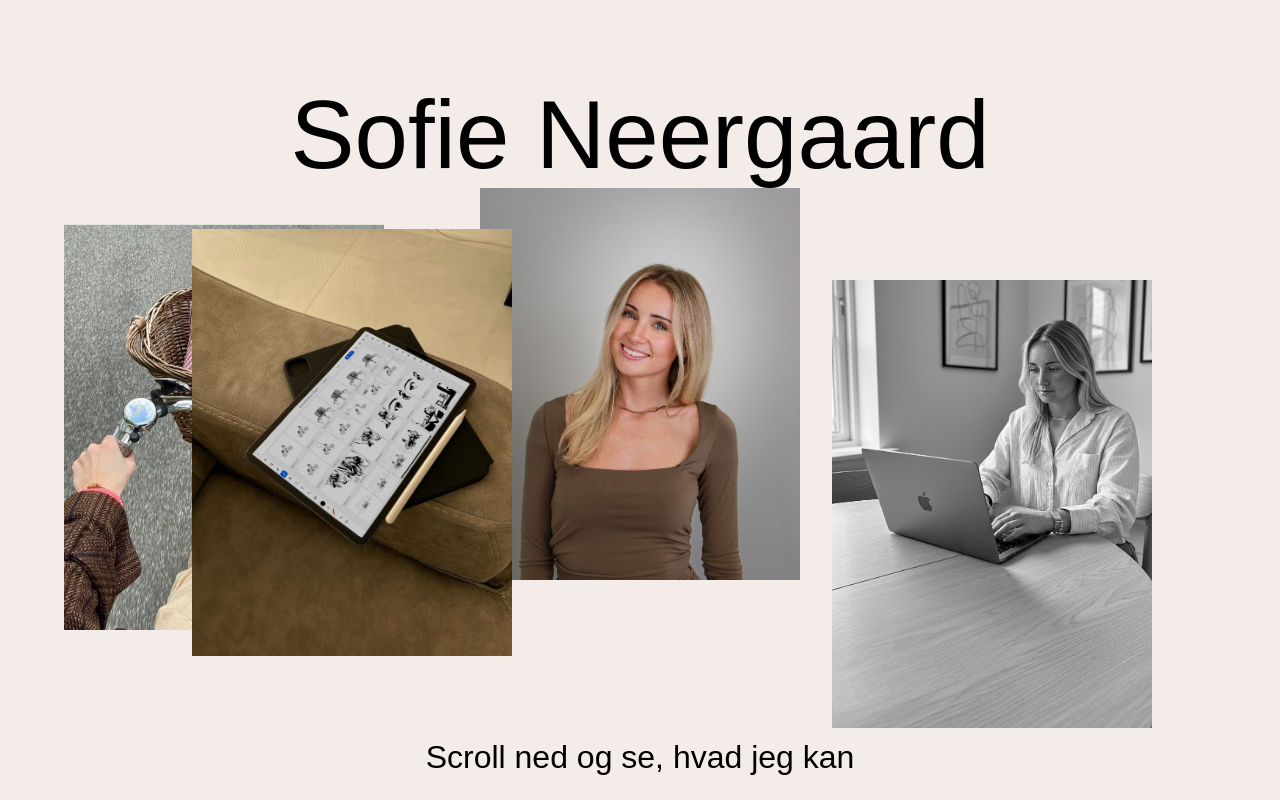
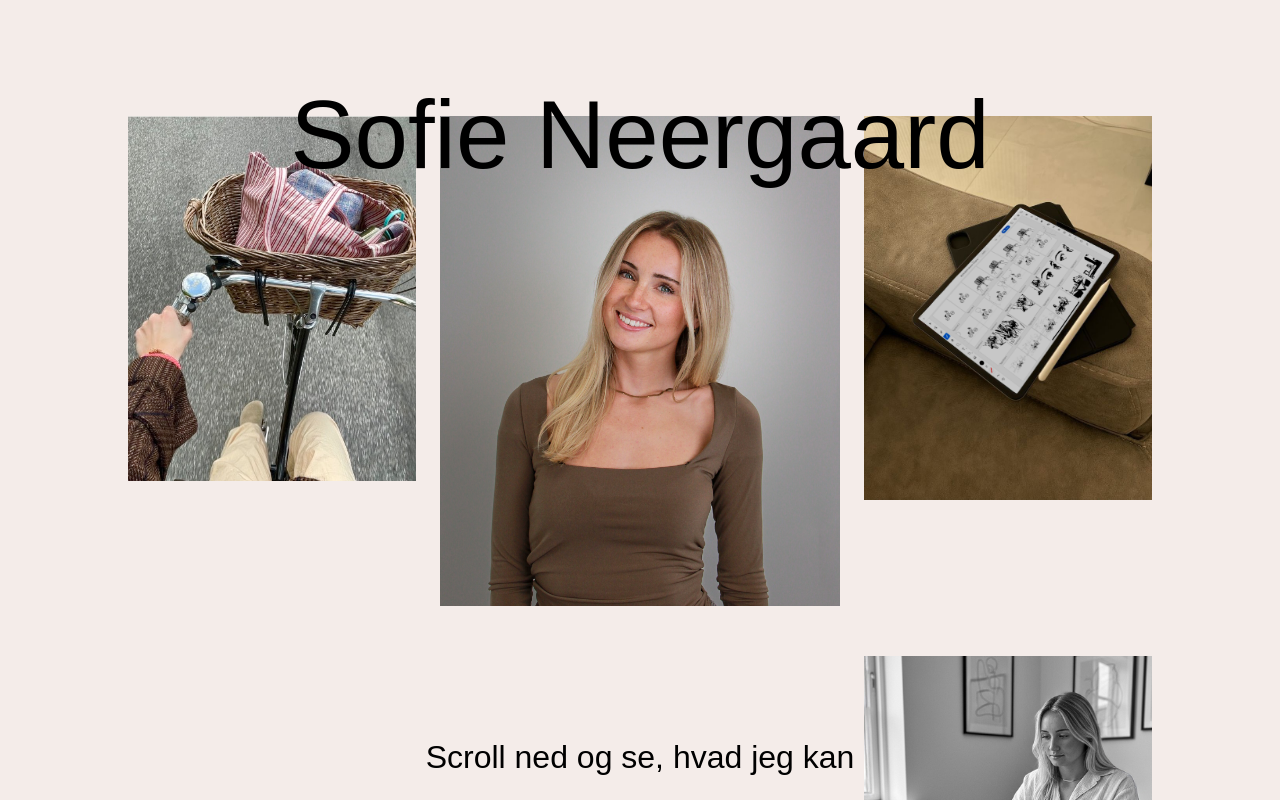
Before and after one commit to Sofienholm/sofienholm.github.io, a React (Vite) app: page / in a window 1280 px wide. Shown: the top 800 px of the page. Built offline with nearby package versions, Linux system fonts and the light colour scheme; a web font is replaced by a local one.

Commit message:
Update Home.module.css

```diff
--- a/src/pages/Home.module.css
+++ b/src/pages/Home.module.css
@@ -55,7 +55,7 @@ p {
   }
 
   .img1 {
-    top: 5%;
+    bottom: 10%;
     left: 5%;
     transform: none;
     width: 15rem;
@@ -66,17 +66,19 @@ p {
     left: 50%;
     transform: translateX(-50%);
     width: 15rem;
+    z-index: 1;
   }
 
   .img3 {
-    top: 60%;
-    left: 15%;
+    top: 10%;
+    right: 5%;
+    left: auto;
     transform: none;
     width: 15rem;
   }
 
   .img4 {
-    top: 55%;
+    bottom: 10%;
     right: 5%;
     left: auto;
     transform: none;
@@ -90,29 +92,30 @@ p {
   }
 
   .img1 {
-    top: 20%;
-    left: 5%;
-    width: 20rem;
+    bottom: 15%;
+    left: 10%;
+    width: 18rem;
   }
 
   .img2 {
-    top: 15%;
+    top: 5%;
     left: 50%;
     transform: translateX(-50%);
-    width: 20rem;
+    width: 25rem;
+    z-index: 1;
   }
 
   .img3 {
-    bottom: 20%;
-    top: auto;
-    left: 15%;
-    width: 20rem;
+    top: 5%;
+    right: 10%;
+    left: auto;
+    width: 18rem;
   }
 
   .img4 {
-    bottom: 10%;
-    top: auto;
+    bottom: 5%;
     right: 10%;
-    width: 20rem;
+    left: auto;
+    width: 18rem;
   }
 }
```
